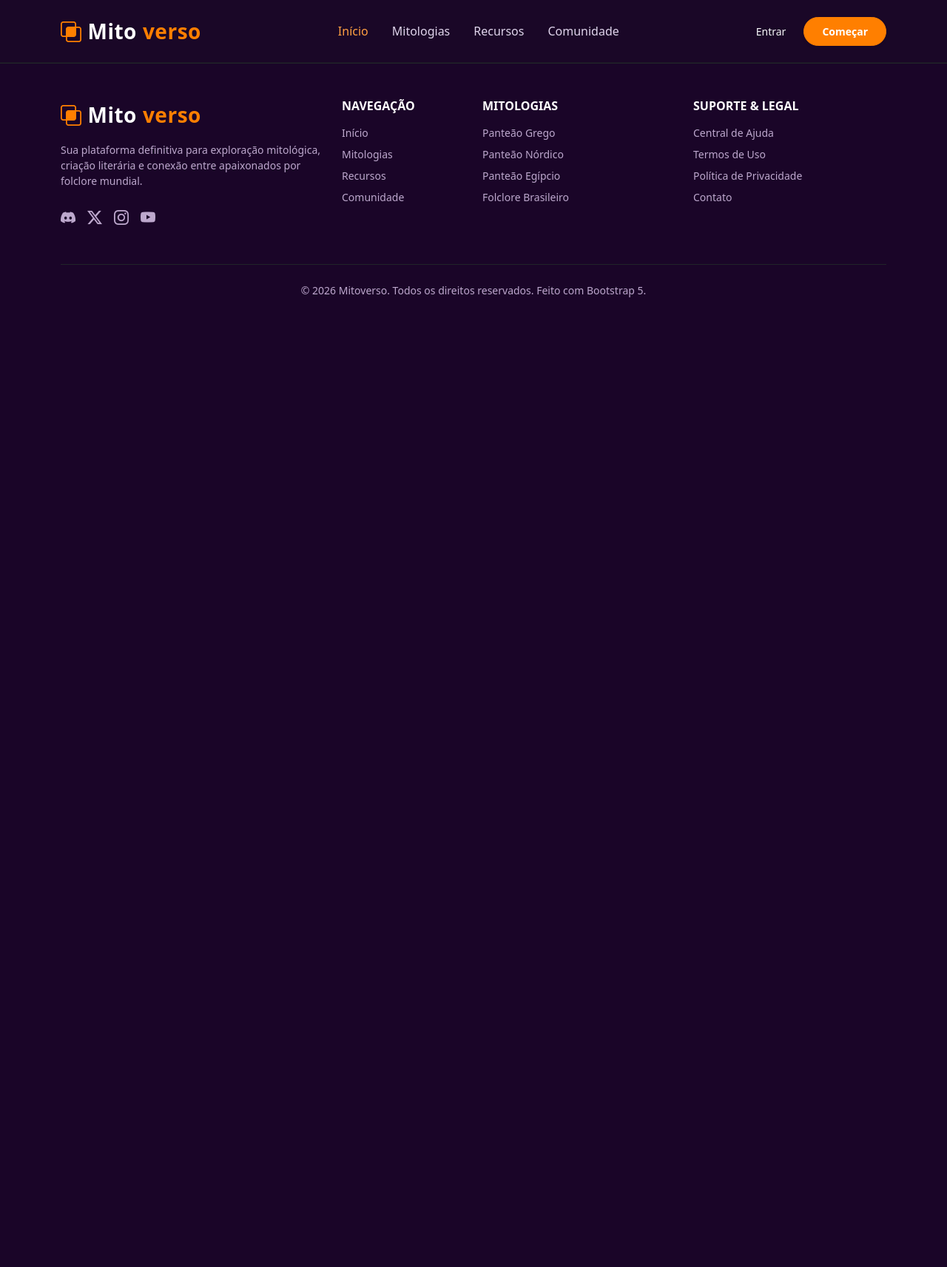
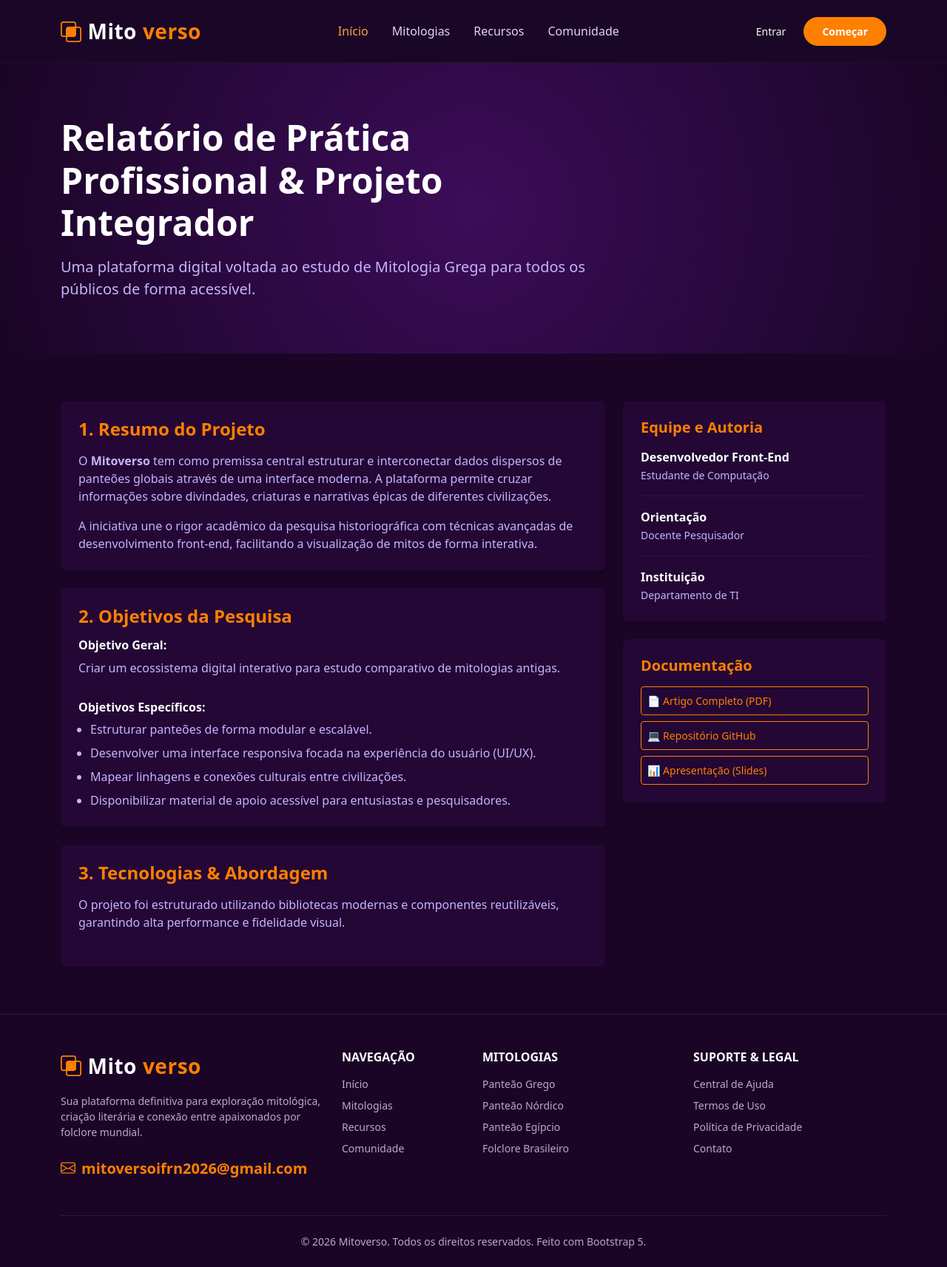
Before and after one commit to JuliaNasc1mento/Mitoverso, a Flask app: page /projeto in a window 1280 px wide. Shown: the whole page at 74% size. Before the commit the page ends 402 px from the top, so only its background shows below. Run offline with Flask 3, Linux system fonts and the light colour scheme; some libraries are stand-ins or nearby versions.

Commit message:
Atualização visual
Mudanças no front, tanto na estrutura quanto no desing.

```diff
--- a/app/static/css/projeto.css
+++ b/app/static/css/projeto.css
@@ -1,68 +1,40 @@
-.text-roxo{
-    color:#7B3FE4;
+.hero-section {
+  background: radial-gradient(circle at center, #3c0c59 0%, #1a0526 100%);
 }
 
-.bg-light{
-    background:#F8F9FA !important;
+.bg-mitoverso-dark {
+  background-color: #1a0526;
 }
 
-.border-warning{
-    border-color:#F4A11A !important;
+.bg-mitoverso-card {
+  background-color: #240735;
+  border: 1px solid rgba(147, 51, 234, 0.2);
+  transition: transform 0.3s ease, box-shadow 0.3s ease;
 }
 
-.shadow-sm{
-    transition:.3s;
+.bg-mitoverso-light {
+  background-color: rgba(255, 127, 0, 0.1);
 }
 
-.shadow-sm:hover{
-    transform:translateY(-5px);
-    box-shadow:0 .75rem 1.5rem rgba(0,0,0,.15)!important;
+.text-orange {
+  color: #ff7f00 !important;
 }
 
-.banner{
-    height:650px;
-    object-fit:cover;
-    filter:brightness(55%);
+.text-muted-custom {
+  color: #c4b5fd !important;
 }
 
-.carousel-caption{
-    bottom:18%;
+.border-purple {
+  border-color: #3b0764 !important;
 }
 
-.carousel-caption h1{
-    font-size:3.5rem;
-    font-weight:bold;
+.btn-outline-orange {
+  color: #ff7f00;
+  border-color: #ff7f00;
+  transition: all 0.2s ease;
 }
 
-.titulo{
-    color:#7B3FE4;
-    font-weight:700;
+.btn-outline-orange:hover {
+  background-color: #ff7f00;
+  color: #ffffff;
 }
-
-.categoria{
-    transition:.3s;
-    border:none;
-}
-
-.categoria:hover{
-    transform:translateY(-10px);
-}
-
-.card img{
-    height:250px;
-    object-fit:cover;
-}
-
-.btn-warning{
-    background:#F4A11A;
-    border:none;
-}
-
-.btn-warning:hover{
-    background:#7B3FE4;
-}
-
-.accordion-button:not(.collapsed){
-    background:#7B3FE4;
-    color:white;
-}
--- a/app/templates/base.html
+++ b/app/templates/base.html
@@ -46,8 +46,8 @@
 
                     <!-- Action Buttons -->
                     <div class="d-flex align-items-center gap-2 mt-3 mt-lg-0">
-                        <a href="#" class="btn btn-outline-light btn-sm px-3 py-2 border-0 text-light fw-medium">Entrar</a>
-                        <a href="#comecar" class="btn btn-mitoverso btn-sm px-4 py-2 shadow-sm rounded-pill">Começar</a>
+                        <a href="usuario/login.html" class="btn btn-outline-light btn-sm px-3 py-2 border-0 text-light fw-medium">Entrar</a>
+                        <a href="principal.html" class="btn btn-mitoverso btn-sm px-4 py-2 shadow-sm rounded-pill">Começar</a>
                     </div>
                 </div>
             </div>
@@ -71,11 +71,10 @@
                     <p class="text-mv-muted small mb-4">
                         Sua plataforma definitiva para exploração mitológica, criação literária e conexão entre apaixonados por folclore mundial.
                     </p>
-                    <div class="d-flex gap-3 fs-5">
-                        <a href="#" class="text-mv-muted text-orange-light-hover"><i class="bi bi-discord"></i></a>
-                        <a href="#" class="text-mv-muted text-orange-light-hover"><i class="bi bi-twitter-x"></i></a>
-                        <a href="#" class="text-mv-muted text-orange-light-hover"><i class="bi bi-instagram"></i></a>
-                        <a href="#" class="text-mv-muted text-orange-light-hover"><i class="bi bi-youtube"></i></a>
+                    <div class="d-flex align-items-center gap-3 fs-5">
+                        <a href="mailto:mitoversoifrn2026@gmail.com" class="text-orange text-decoration-none fw-semibold">
+                            <i class="bi bi-envelope me-2"></i>mitoversoifrn2026@gmail.com
+                        </a>
                     </div>
                 </div>
 
--- a/app/templates/projeto.html
+++ b/app/templates/projeto.html
@@ -4,6 +4,97 @@
 {% block conteudo %}
 
 <main>
+    <!-- Hero Secundário do Projeto -->
+    <section class="hero-section text-white py-5">
+        <div class="container py-4">
+            <div class="row align-items-center">
+                <div class="col-lg-8">
+                    <h1 class="display-5 fw-bold mb-3">Relatório de Prática Profissional & Projeto Integrador</h1>
+                    <p class="lead text-muted-custom mb-0">Uma plataforma digital voltada ao estudo de Mitologia Grega para todos os públicos de forma acessível.</p>
+                </div>
+            </div>
+        </div>
+    </section>
 
+    <!-- Seção de Detalhes Acadêmicos -->
+    <section class="py-5 bg-mitoverso-dark">
+        <div class="container py-3">
+        <div class="row g-4">
+
+            <!-- Coluna Principal (Resumo, Objetivos, Metodologia) -->
+            <div class="col-lg-8">
+                <!-- Resumo -->
+                <div class="card bg-mitoverso-card text-white border-0 p-4 mb-4 shadow-sm">
+                    <h2 class="h4 text-orange fw-bold mb-3">1. Resumo do Projeto</h2>
+                    <p class="text-muted-custom mb-3">
+                    O <strong>Mitoverso</strong> tem como premissa central estruturar e interconectar dados dispersos de panteões globais através de uma interface moderna. A plataforma permite cruzar informações sobre divindades, criaturas e narrativas épicas de diferentes civilizações.
+                    </p>
+                    <p class="text-muted-custom mb-0">
+                    A iniciativa une o rigor acadêmico da pesquisa historiográfica com técnicas avançadas de desenvolvimento front-end, facilitando a visualização de mitos de forma interativa.
+                    </p>
+                </div>
+
+                <!-- Objetivos -->
+                <div class="card bg-mitoverso-card text-white border-0 p-4 mb-4 shadow-sm">
+                    <h2 class="h4 text-orange fw-bold mb-3">2. Objetivos da Pesquisa</h2>
+                    <div class="mb-3">
+                        <h3 class="h6 text-white fw-bold">Objetivo Geral:</h3>
+                        <p class="text-muted-custom">Criar um ecossistema digital interativo para estudo comparativo de mitologias antigas.</p>
+                    </div>
+                    <div>
+                        <h3 class="h6 text-white fw-bold">Objetivos Específicos:</h3>
+                        <ul class="text-muted-custom mb-0 ps-3">
+                            <li class="mb-2">Estruturar panteões de forma modular e escalável.</li>
+                            <li class="mb-2">Desenvolver uma interface responsiva focada na experiência do usuário (UI/UX).</li>
+                            <li class="mb-2">Mapear linhagens e conexões culturais entre civilizações.</li>
+                            <li>Disponibilizar material de apoio acessível para entusiastas e pesquisadores.</li>
+                        </ul>
+                    </div>
+                </div>
+
+                <!-- Metodologia -->
+                <div class="card bg-mitoverso-card text-white border-0 p-4 shadow-sm">
+                    <h2 class="h4 text-orange fw-bold mb-3">3. Tecnologias & Abordagem</h2>
+                    <p class="text-muted-custom mb-4">
+                    O projeto foi estruturado utilizando bibliotecas modernas e componentes reutilizáveis, garantindo alta performance e fidelidade visual.
+                    </p>
+                </div>
+            </div>
+
+          <!-- Coluna Lateral (Equipe & Downloads) -->
+          <div class="col-lg-4">
+            <!-- Equipe -->
+            <div class="card bg-mitoverso-card text-white border-0 p-4 mb-4 shadow-sm">
+              <h2 class="h5 text-orange fw-bold mb-3">Equipe e Autoria</h2>
+              <ul class="list-unstyled mb-0">
+                <li class="mb-3 pb-3 border-bottom border-purple">
+                  <span class="d-block fw-bold text-white">Desenvolvedor Front-End</span>
+                  <span class="small text-muted-custom">Estudante de Computação</span>
+                </li>
+                <li class="mb-3 pb-3 border-bottom border-purple">
+                  <span class="d-block fw-bold text-white">Orientação</span>
+                  <span class="small text-muted-custom">Docente Pesquisador</span>
+                </li>
+                <li>
+                  <span class="d-block fw-bold text-white">Instituição</span>
+                  <span class="small text-muted-custom">Departamento de TI</span>
+                </li>
+              </ul>
+            </div>
+
+            <!-- Links de Apoio -->
+            <div class="card bg-mitoverso-card text-white border-0 p-4 shadow-sm">
+              <h2 class="h5 text-orange fw-bold mb-3">Documentação</h2>
+              <div class="d-grid gap-2">
+                <a href="#" class="btn btn-outline-orange btn-sm text-start py-2">📄 Artigo Completo (PDF)</a>
+                <a href="#" class="btn btn-outline-orange btn-sm text-start py-2">💻 Repositório GitHub</a>
+                <a href="#" class="btn btn-outline-orange btn-sm text-start py-2">📊 Apresentação (Slides)</a>
+              </div>
+            </div>
+          </div>
+
+        </div>
+      </div>
+    </section>
 </main>
 {% endblock %}
```
